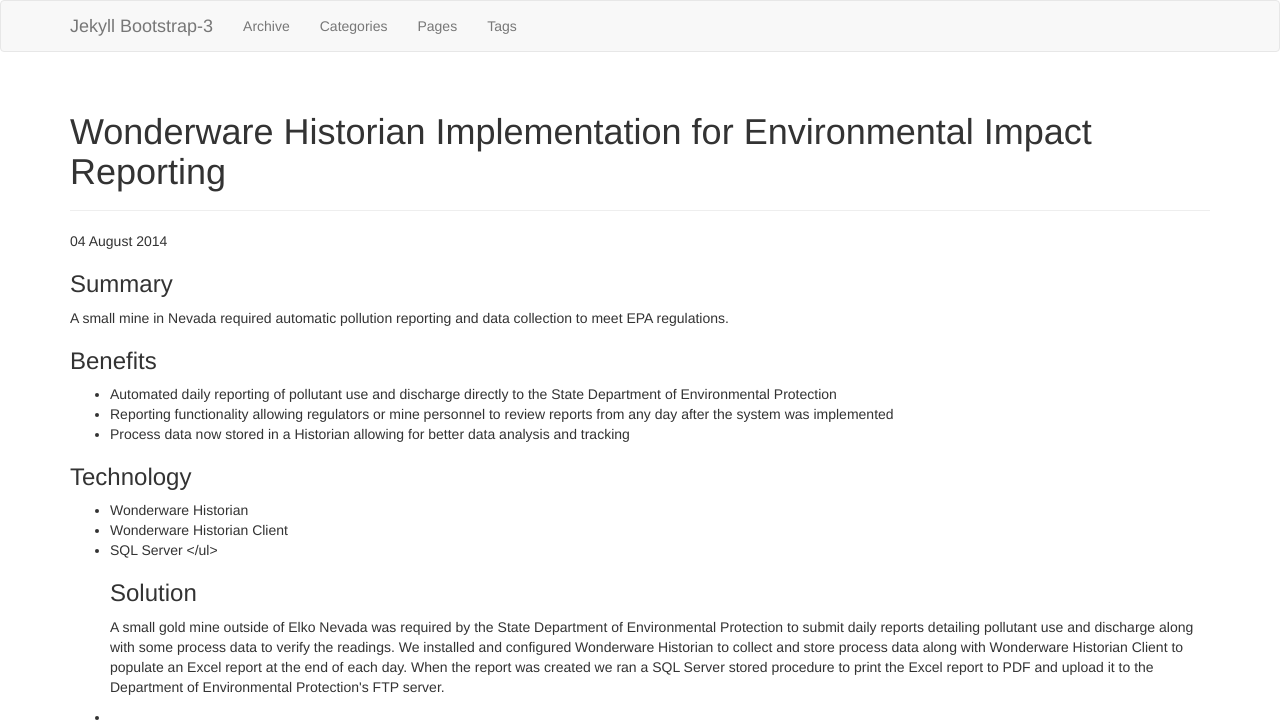
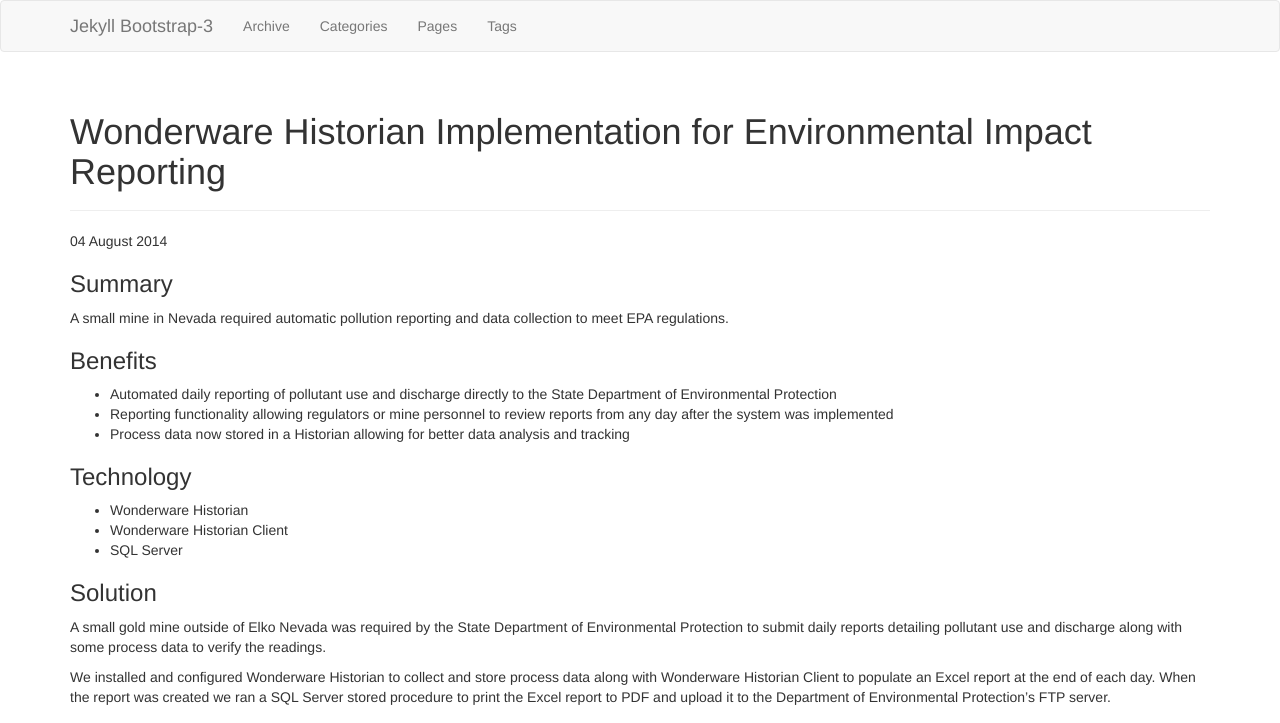
Before and after one commit to CorsoSystems/corsosystems.github.io, a Jekyll site: the page built from _posts/2014-08-04-gold-mine-ww-historian.md, in a window 1280 px wide, cut to the strip 0-723 px from the top of the page. Built offline with Jekyll 4.4.1, drawn with Linux system fonts in a browser that asks for light colours; nearby versions of some CDN libraries; library files that are not in the unit come from our copies; comment, search, counter and statistics services are not loaded.

Commit message:
format case studies

```diff
--- a/_posts/2014-08-04-gold-mine-ww-historian.md
+++ b/_posts/2014-08-04-gold-mine-ww-historian.md
@@ -18,9 +18,9 @@
 
 <h3>Technology</h3>
 <ul>
-	<li>Wonderware Historian
-	<li>Wonderware Historian Client
-	<li>SQL Server
+	<li>Wonderware Historian</li>
+	<li>Wonderware Historian Client</li>
+	<li>SQL Server</li>
 </ul>
 
 <h3>Solution</h3>
```
Also changed, not shown: _posts/2014-08-03-PLC5-To-ControlLogix-Conversion.md (+1 -0 lines), _posts/2014-08-03-solar-109MW.md (+1 -1 lines), 5 other files.
